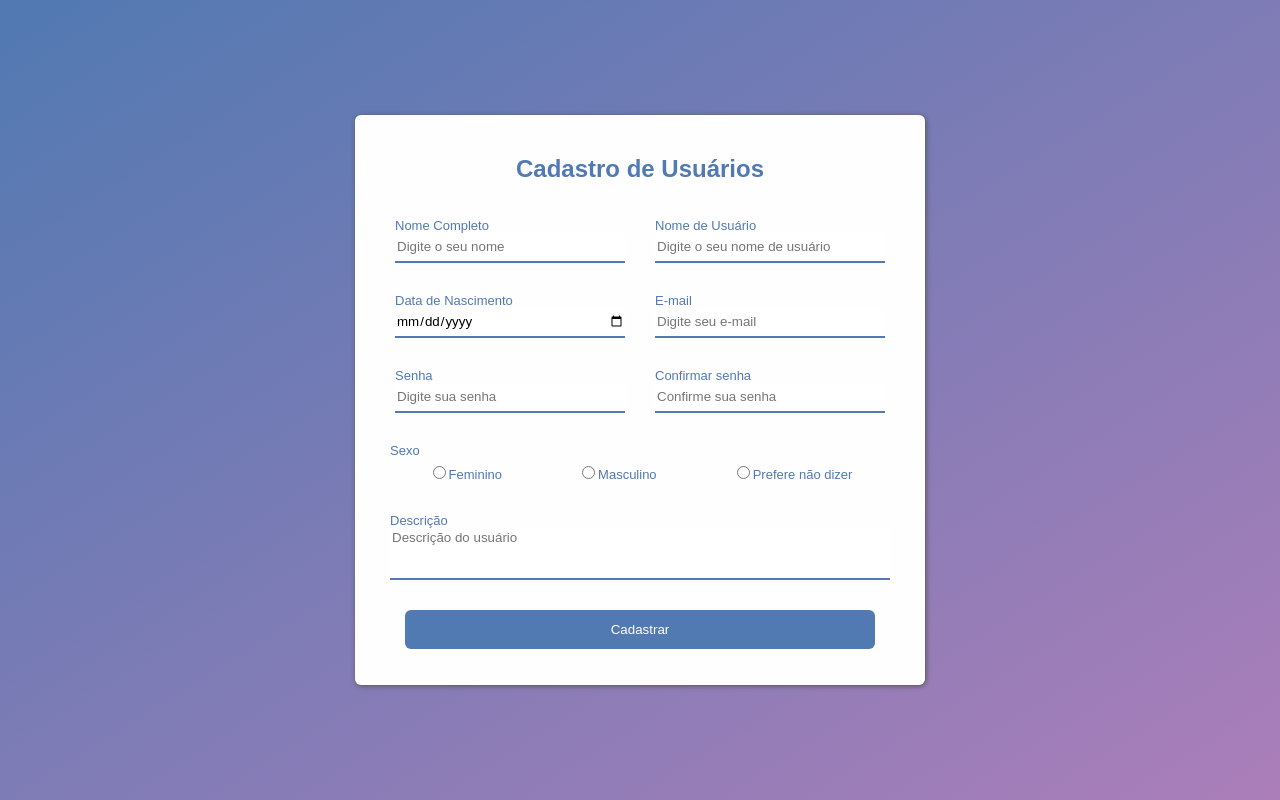
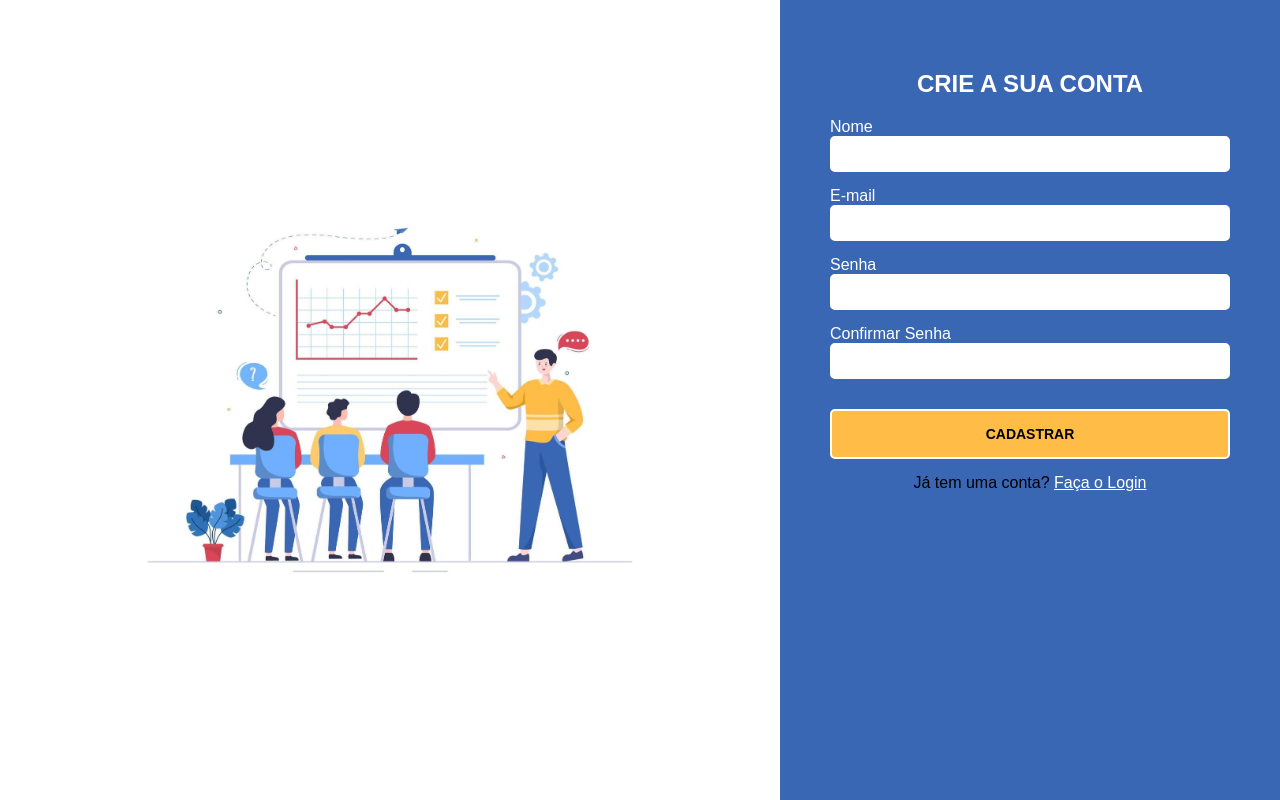
Before and after one commit to BlenoVale/BlenoVale.github.io, a plain HTML site: page Formulario/index.html in a window 1280 px wide. Drawn offline with Linux system fonts and the light colour scheme.

Commit message:
Add files via upload
Subida projeto Formulário

```diff
--- /dev/null
+++ b/Formulario/assets/css/style.css
@@ -0,0 +1,86 @@
+* {
+    box-sizing: border-box;
+}
+
+body{
+    margin: 0;
+    padding: 0;
+    font-family: Arial, Helvetica, sans-serif;
+}
+
+.screen {
+    display: flex;
+    height: 100vh;
+}
+
+.leftSide {
+    flex: 1;
+    display: flex;
+    justify-content: center;
+    align-items: center;
+}
+
+.leftSide img {
+    max-width: 550px;
+    height: auto;
+}
+
+.rightSide {
+    width: 500px;
+    background-color: #3967b4;
+    padding: 50px;
+    display: flex;
+    flex-direction: column;
+}
+
+.rightSide h2{
+    align-self: center;
+    color: #fff;
+    text-transform: uppercase;
+}
+
+.rightSide label {
+    display: block;
+    margin-bottom: 15px;
+    color: #fff;
+    font-weight: 400;
+}
+
+.rightSide input {
+    width: 100%;
+    border: 1px solid #999;
+    border-radius: 5px;
+    padding: 8px;
+    font-size: 14px;
+    outline: 0;
+    border: 2px solid #ffffff;
+
+}
+
+.rightSide .cadastrar {
+    margin-top: 15px;
+    margin-bottom: 15px;
+    padding: 15px;
+    background-color: #ffbc47;
+    font-weight: bold;
+}
+
+.rightSide .cadastrar:hover {
+    background-color: #fee1a9;
+}
+
+.rightSide .login {
+    align-self: center;
+}
+
+.rightSide .login a {
+    color: #fff;
+}
+
+.error {
+    font-size: 11px;
+    color: #fff;
+    background-color: #FF0000;
+    padding: 5px;
+    border-radius: 5px;
+}
--- /dev/null
+++ b/Formulario/assets/js/script.js
@@ -0,0 +1,84 @@
+let BLvalidator = {
+    handleSubmit: (event) => {
+        event.preventDefault();
+        let send = true;
+
+        BLvalidator.clearErrors();
+
+        let inputs = document.querySelectorAll('input');
+        for (let i = 0; i < inputs.length; i++) {
+            let input = inputs[i];
+
+            let check = BLvalidator.checkInput(input);
+            if (check !== true) {
+                send = false;
+                BLvalidator.showError(input, check);
+            }
+        }
+
+        if (send) {
+            form.submit();
+        }
+    },
+    checkInput: (input) => {
+        let rules = input.getAttribute('data-rules');
+        if (rules !== null) {
+            rules = rules.split('|');
+            for (let k in rules) {
+                let rDetails = rules[k].split('=');
+                switch (rDetails[0]) {
+                    case 'required':
+                        if (input.value == '')
+                            return 'Campo não pode ser vazio.';
+                        break;
+                    case 'min':
+                        if(input.value.length < rDetails[1]){
+                            return `Campo tem que ter pelo menos ${rDetails[1]} caracteres.`;
+                        }
+                        break;
+                    case 'email':
+                        if (input.value !== ''){
+                            let regex = /^(([^<>()\[\]\\.,;:\s@"]+(\.[^<>()\[\]\\.,;:\s@"]+)*)|(".+"))@((\[[0-9]{1,3}\.[0-9]{1,3}\.[0-9]{1,3}\.[0-9]{1,3}])|(([a-zA-Z\-0-9]+\.)+[a-zA-Z]{2,}))$/;
+                            if(!regex.test(input.value.toLowerCase())){
+                                return 'E-mail digitado não é valido.';
+                            }
+                        }
+                        break;
+                    case 'mathPswd':
+                        firstPswrd = document.querySelector('.firstPswrd');
+                        if (input.value !== firstPswrd.value) {
+                            return 'As senhas informadas não são iguais.';
+                        }
+                        break;
+                }
+            }
+        }
+
+        return true;
+    },
+    showError: (input, error) => {
+        input.style.borderColor = '#FF0000';
+        input.style.borderWidth = '2px';
+
+        let errorElement = document.createElement('div');
+        errorElement.classList.add('error');
+        errorElement.innerHTML = error;
+
+        input.parentElement.insertBefore(errorElement, input.ElementSibling); // elementSibling é para aparecer depois do elemento
+    },
+    clearErrors: () => {
+        let inputs = form.querySelectorAll('input');
+        for (let i in inputs){
+            inputs[i].style = '';
+        }
+
+        let errorElements = document.querySelectorAll('.error');
+        errorElements.forEach(error =>{
+            error.remove();
+        });
+    }
+};
+
+
+let form = document.querySelector('.bl-validator');
+form.addEventListener('submit', BLvalidator.handleSubmit);
--- a/Formulario/index.html
+++ b/Formulario/index.html
@@ -1,90 +1,50 @@
 <!DOCTYPE html>
-<html>
+<html lang="pt-BR">
 
 <head>
-    <meta charset="UTF-8" />
-    <meta name="viewport" content="width=device-width, user-scalable=0" />
-    <link rel="stylesheet" type="text/css" href="assets/template.css" />
-    <title>Cadastro de Usuários</title>
+    <meta charset="UTF-8">
+    <meta http-equiv="X-UA-Compatible" content="IE=edge">
+    <meta name="viewport" content="width=device-width, initial-scale=1.0">
+    <link rel="stylesheet" href="assets/css/style.css" />
+    <title>Forumário</title>
 </head>
 
 <body>
-    <div class="container">
-        <form class="area-cadastro" method="get" action="">
+    <div class="screen">
+        <div class="leftSide">
+            <img src="assets/images/formImage.jpg" alt="" />
+        </div>
+        <div class="rightSide">
+            <h2>Crie a sua conta</h2>
 
-            <div class="bloco">
-                <h2>Cadastro de Usuários</h2>
+            <form method="post" action="cadastro.php" class="bl-validator">
+                <label>
+                    Nome <br />
+                    <input type="text" name="nome" data-rules="required|min=2" />
+                </label>
+                <label>
+                    E-mail <br />
+                    <input type="text" name="email" data-rules="required|email"/>
+                </label>
+                <label>
+                    Senha <br />
+                    <input type="password" name="password" class="firstPswrd" data-rules="required|min=4"/>
+                </label>
+                <label>
+                    Confirmar Senha <br />
+                    <input type="password" name="password" data-rules="required|min=4|mathPswd"/>
+                </label>
+
+                <input type="submit" value="CADASTRAR" class="cadastrar"/>
+            </form>
+
+            <div class="login">
+                Já tem uma conta? <a href="">Faça o Login</a>
             </div>
-
-            <div class="bloco">
-                <div class="field">
-                    <label>Nome Completo</label>
-                    <input type="text" name="firstName" class="inputs" required minlength="2"
-                        placeholder="Digite o seu nome" />
-                </div>
-
-                <div class="field">
-                    <label>Nome de Usuário</label>
-                    <input type="text" name="lastName" class="inputs" required min="2"
-                        placeholder="Digite o seu nome de usuário" />
-                </div>
-            </div>
-
-            <div class="bloco">
-                <div class="field">
-                    <label>Data de Nascimento</label>
-                    <input type="date" name="birth-dt" class="inputs" required />
-                </div>
-
-                <div class="field">
-                    <label>E-mail</label>
-                    <input type="email" name="user-email" class="inputs" required placeholder="Digite seu e-mail" />
-                </div>
-            </div>
-
-            <div class="bloco">
-                <div class="field">
-                    <label>Senha</label>
-                    <input type="password" name="password" class="inputs" required placeholder="Digite sua senha" />
-                </div>
-
-                <div class="field">
-                    <label>Confirmar senha</label>
-                    <input type="password" name="confirm-password" class="inputs" required placeholder="Confirme sua senha" />
-                </div>
-            </div>
-
-            <div class="bloco">
-                <div class="field">
-                    <label>Sexo</label>
-                    <div class="field-radio">
-                        <div>
-                            <input type="radio" id="feminino" name="sexo" value="Feminino" /><label>Feminino</label>
-                        </div>
-                        <div>
-                            <input type="radio" id="masculino" name="sexo" value="Masculino" /><label>Masculino</label>
-                        </div>
-                        <div>
-                            <input type="radio" id="outros" name="sexo" value="outros" /><label>Prefere não
-                                dizer</label>
-                        </div>
-                    </div>
-                </div>
-            </div>
-
-            <div class="bloco">
-                <div class="field">
-                    <label>Descrição</label>
-                    <textarea name="desc" placeholder="Descrição do usuário"></textarea>
-                </div>
-            </div>
-
-            <div class="bloco">
-                <input id="cadastrar" type="submit" value="Cadastrar" />
-            </div>
-        </form>
+        </div>
     </div>
 
+    <script src="assets/js/script.js"></script>
 </body>
 
 </html>
```
Also changed, not shown: Formulario/assets/images/formImage.jpg (added).
